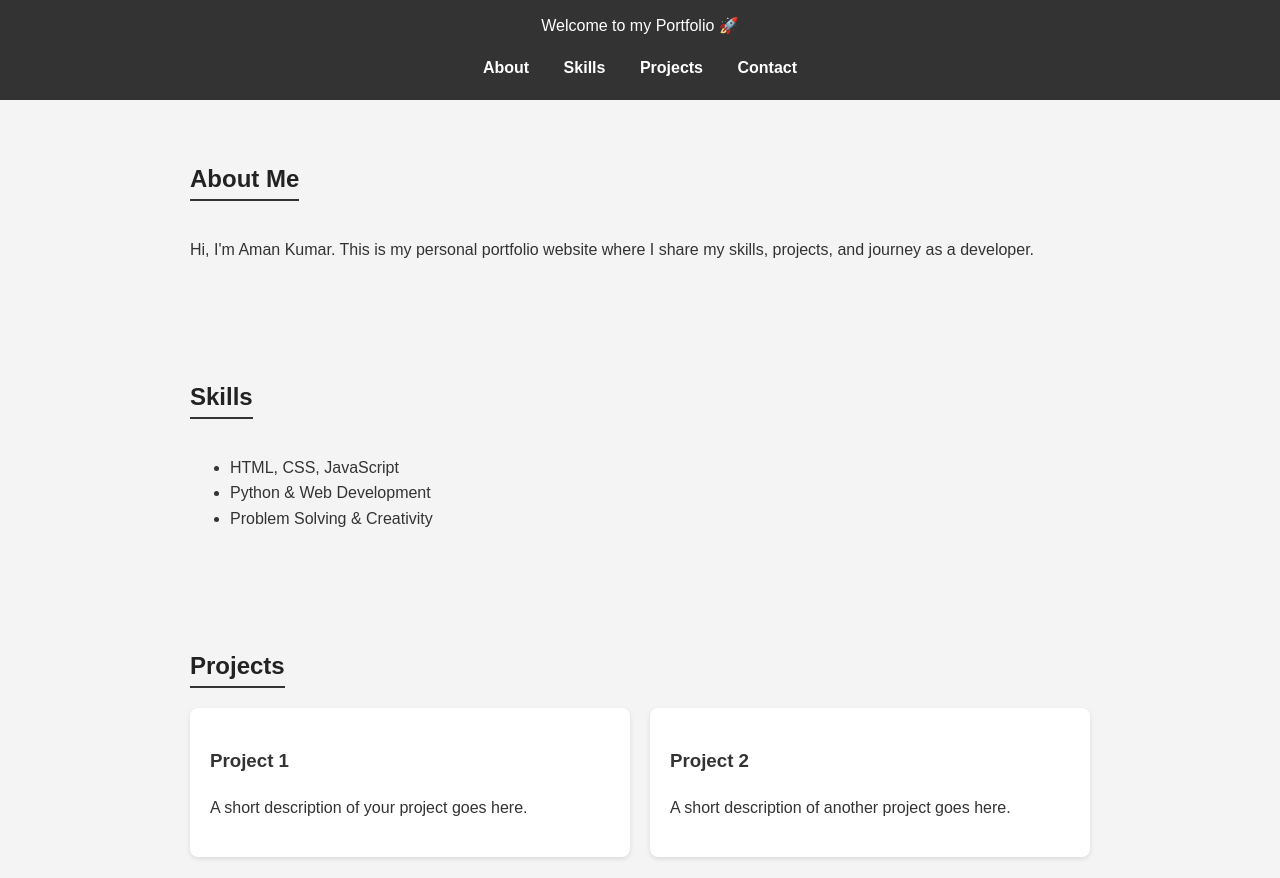
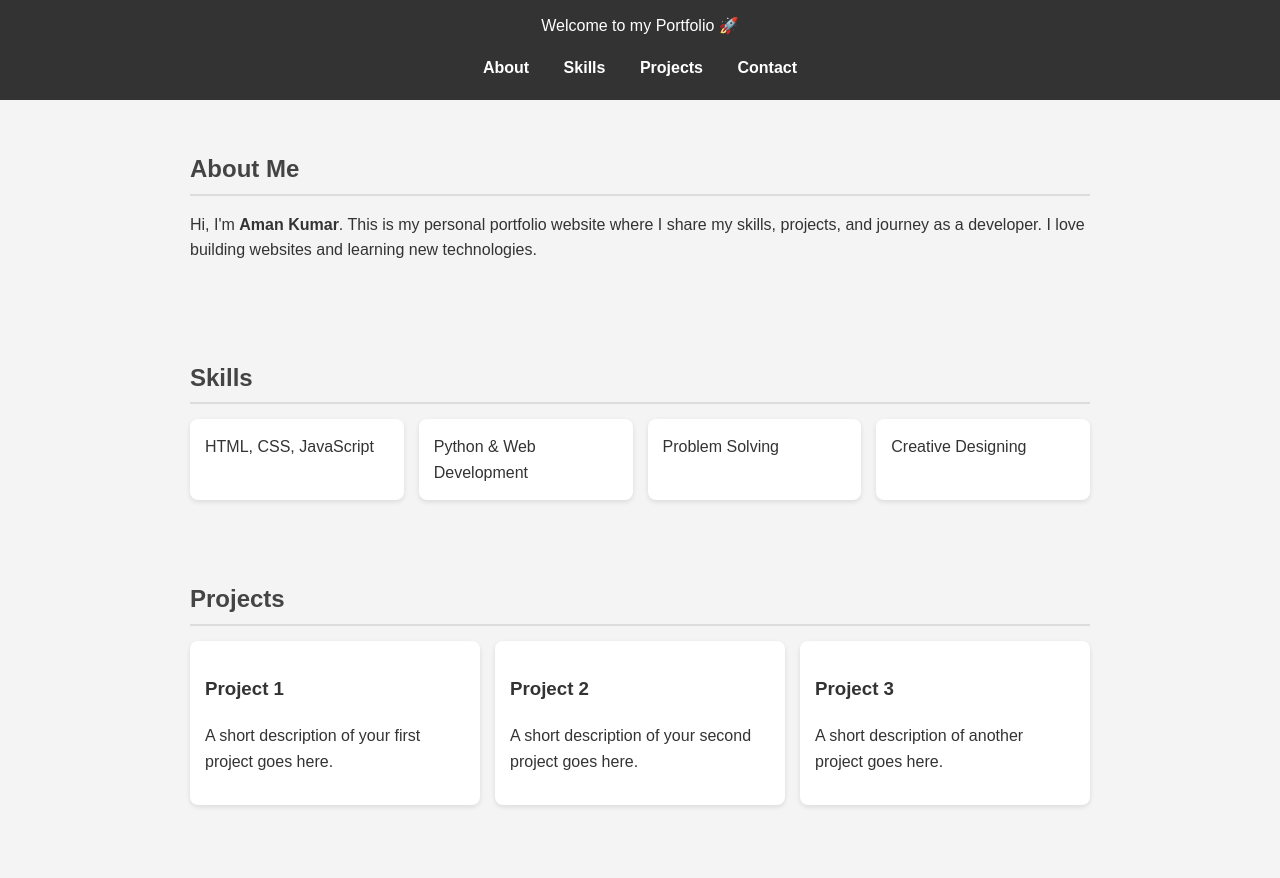
Before and after one commit to factchannelak-hub/factchanr.github.io, a plain HTML site: page index.html in a window 1280 px wide. Shown: the part 74-952 px from the top of the page. Drawn offline with Linux system fonts and the light colour scheme.

Commit message:
Update index.html

```diff
--- a/index.html
+++ b/index.html
@@ -31,25 +31,28 @@
       text-decoration: none;
       font-weight: bold;
     }
+    nav a:hover {
+      text-decoration: underline;
+    }
     section {
-      padding: 40px 20px;
+      padding: 30px;
       max-width: 900px;
       margin: auto;
     }
     h2 {
-      color: #222;
-      border-bottom: 2px solid #333;
-      display: inline-block;
-      margin-bottom: 20px;
+      color: #444;
+      margin-bottom: 15px;
+      border-bottom: 2px solid #ddd;
+      padding-bottom: 5px;
     }
-    .projects {
+    .skills, .projects {
       display: grid;
-      grid-template-columns: repeat(auto-fit, minmax(250px, 1fr));
-      gap: 20px;
+      grid-template-columns: repeat(auto-fit, minmax(200px, 1fr));
+      gap: 15px;
     }
-    .project {
+    .card {
       background: #fff;
-      padding: 20px;
+      padding: 15px;
       border-radius: 8px;
       box-shadow: 0 2px 5px rgba(0,0,0,0.1);
     }
@@ -58,11 +61,12 @@
       background: #333;
       color: #fff;
       padding: 15px;
-      margin-top: 20px;
+      margin-top: 30px;
     }
   </style>
 </head>
 <body>
+
   <header>
     <h1>Aman Kumar</h1>
     <p>Welcome to my Portfolio 🚀</p>
@@ -76,27 +80,32 @@
 
   <section id="about">
     <h2>About Me</h2>
-    <p>Hi, I'm Aman Kumar. This is my personal portfolio website where I share my skills, projects, and journey as a developer.</p>
+    <p>Hi, I'm <strong>Aman Kumar</strong>. This is my personal portfolio website where I share my skills, projects, and journey as a developer. I love building websites and learning new technologies.</p>
   </section>
 
   <section id="skills">
     <h2>Skills</h2>
-    <ul>
-      <li>HTML, CSS, JavaScript</li>
-      <li>Python & Web Development</li>
-      <li>Problem Solving & Creativity</li>
-    </ul>
+    <div class="skills">
+      <div class="card">HTML, CSS, JavaScript</div>
+      <div class="card">Python & Web Development</div>
+      <div class="card">Problem Solving</div>
+      <div class="card">Creative Designing</div>
+    </div>
   </section>
 
   <section id="projects">
     <h2>Projects</h2>
     <div class="projects">
-      <div class="project">
+      <div class="card">
         <h3>Project 1</h3>
-        <p>A short description of your project goes here.</p>
+        <p>A short description of your first project goes here.</p>
       </div>
-      <div class="project">
+      <div class="card">
         <h3>Project 2</h3>
+        <p>A short description of your second project goes here.</p>
+      </div>
+      <div class="card">
+        <h3>Project 3</h3>
         <p>A short description of another project goes here.</p>
       </div>
     </div>
@@ -104,12 +113,13 @@
 
   <section id="contact">
     <h2>Contact</h2>
-    <p>Email: amankumarprasad2005@gmail.com</p>
+    <p>Email: <a href="mailto:yourname@email.com">yourname@email.com</a></p>
     <p>GitHub: <a href="https://github.com/factchanr" target="_blank">github.com/factchanr</a></p>
   </section>
 
   <footer>
     <p>© 2025 Aman Kumar | Portfolio Website</p>
   </footer>
+
 </body>
 </html>
```
